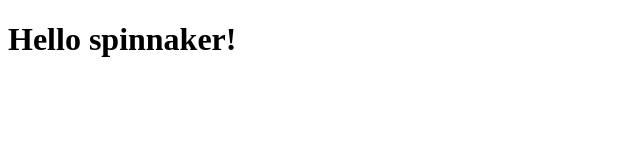
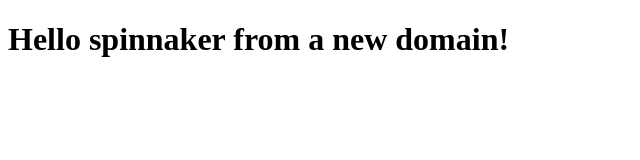
Before and after one commit to ryanwholey/test-app, a website: page app/public/index.html in a window 1280 px wide. Shown: the whole page, without its empty margins (0-640 px from the left). Drawn offline with Linux system fonts and the light colour scheme.

Commit message:
Update app name

```diff
--- a/app/public/index.html
+++ b/app/public/index.html
@@ -2,6 +2,6 @@
 <html>
   <head></head>
   <body>
-    <h1>Hello spinnaker!</h1>
+    <h1>Hello spinnaker from a new domain!</h1>
   </body>
 </html>
```
